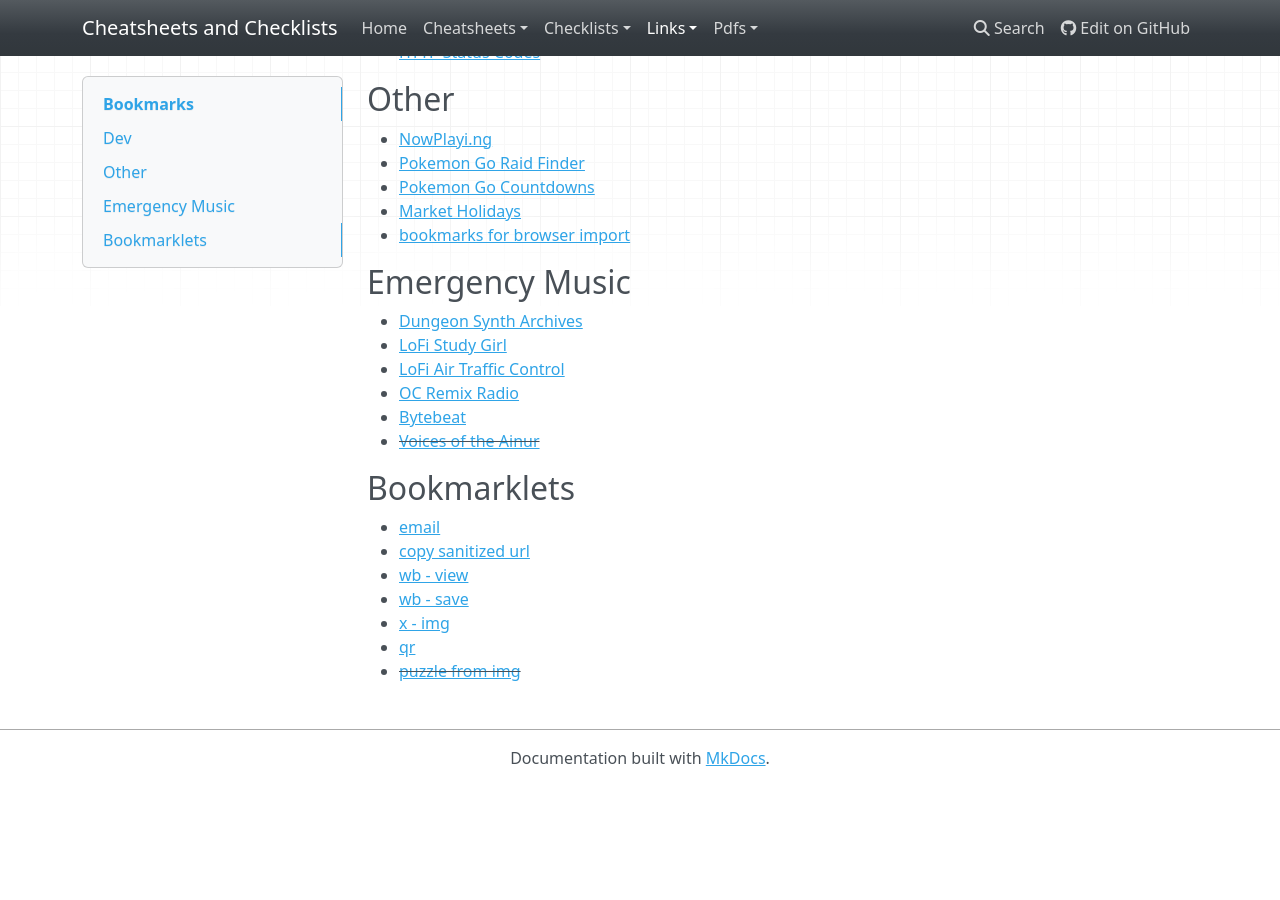
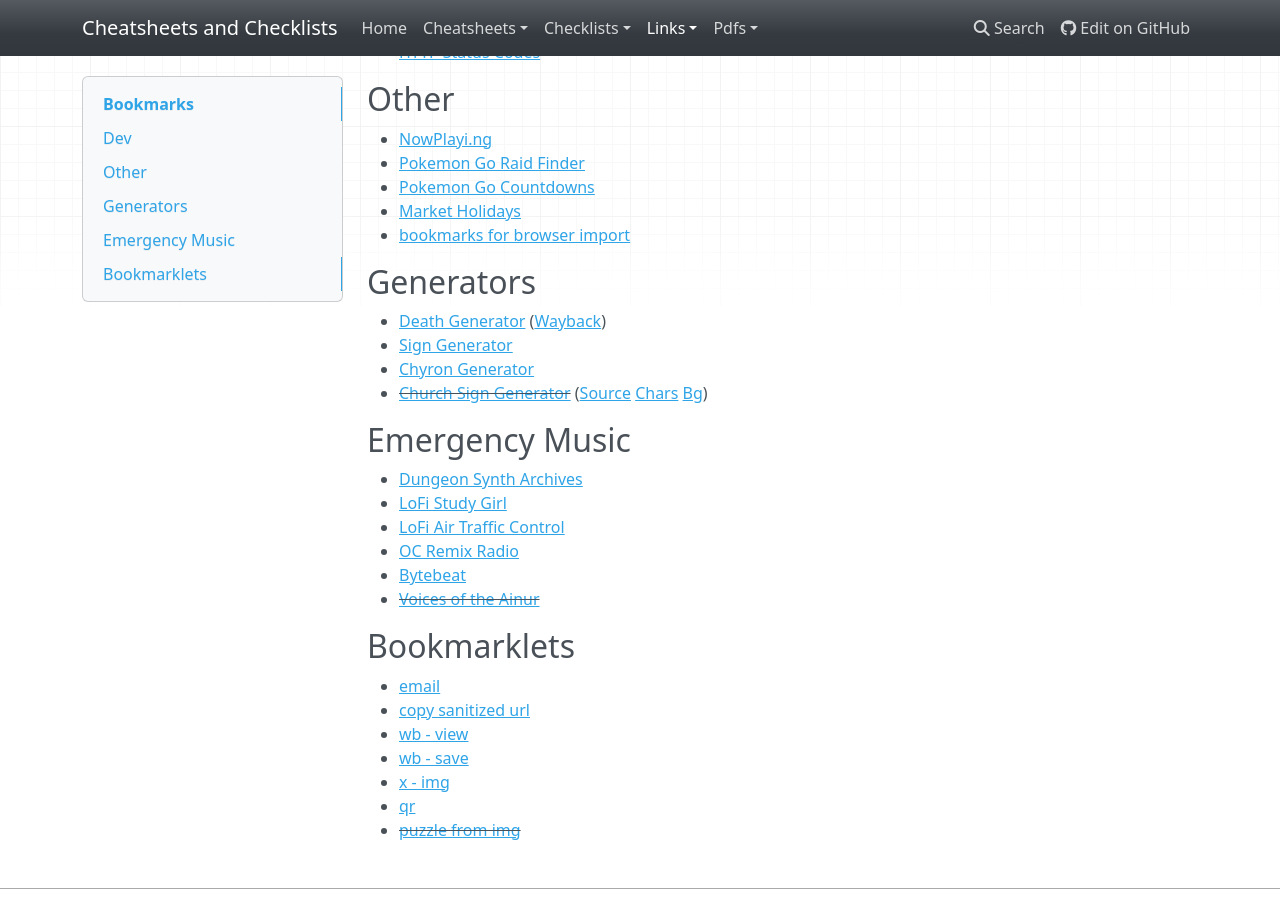
Before and after one commit to buckmanc/cheatsheets_and_checklists, an MkDocs documentation site: the page built from docs/links/bookmarks.md, in a window 1280 px wide and 900 px high, scrolled down 931 px. Built offline with MkDocs 1.6.1, drawn with Linux system fonts in a browser that asks for light colours; nearby versions of some CDN libraries; before the commit the page ends 1717 px from its top, so only the background shows below that.

Commit message:
add generator links

```diff
--- a/docs/links/bookmarks.md
+++ b/docs/links/bookmarks.md
@@ -42,6 +42,12 @@
 - [Market Holidays](https://www.nyse.com/markets/hours-calendars)
 - [bookmarks for browser import](../html/bookmarks_export.html)
 
+## Generators
+- [Death Generator](https://deathgenerator.com) ([Wayback](https://web.archive.org/web/*/https://deathgenerator.com))
+- [Sign Generator](http://www.redkid.net/generator/sign.php)
+- [Chyron Generator](https://breakyourownnews.com/)
+- ~~[Church Sign Generator](http://www.churchsigngenerator.com)~~ ([Source](https://web.archive.org/web/20040401113455/http://www.churchsigngenerator.com/source.html) [Chars](https://web.archive.org/web/20040219053618/http://www.churchsigngenerator.com:80/images/chars.gif) [Bg](https://web.archive.org/web/20060427020652/http://www.churchsigngenerator.com:80/images/basesign.jpg))
+
 ## Emergency Music
 - [Dungeon Synth Archives](https://www.youtube.com/playlist?list=UULFhmm356a5qe1luUsoatAgjA)
 - [LoFi Study Girl](https://youtube.com/watch?v=jfKfPfyJRdk)
```
Also changed, not shown: docs/html/bookmarks_export.html (+16 -0 lines).
